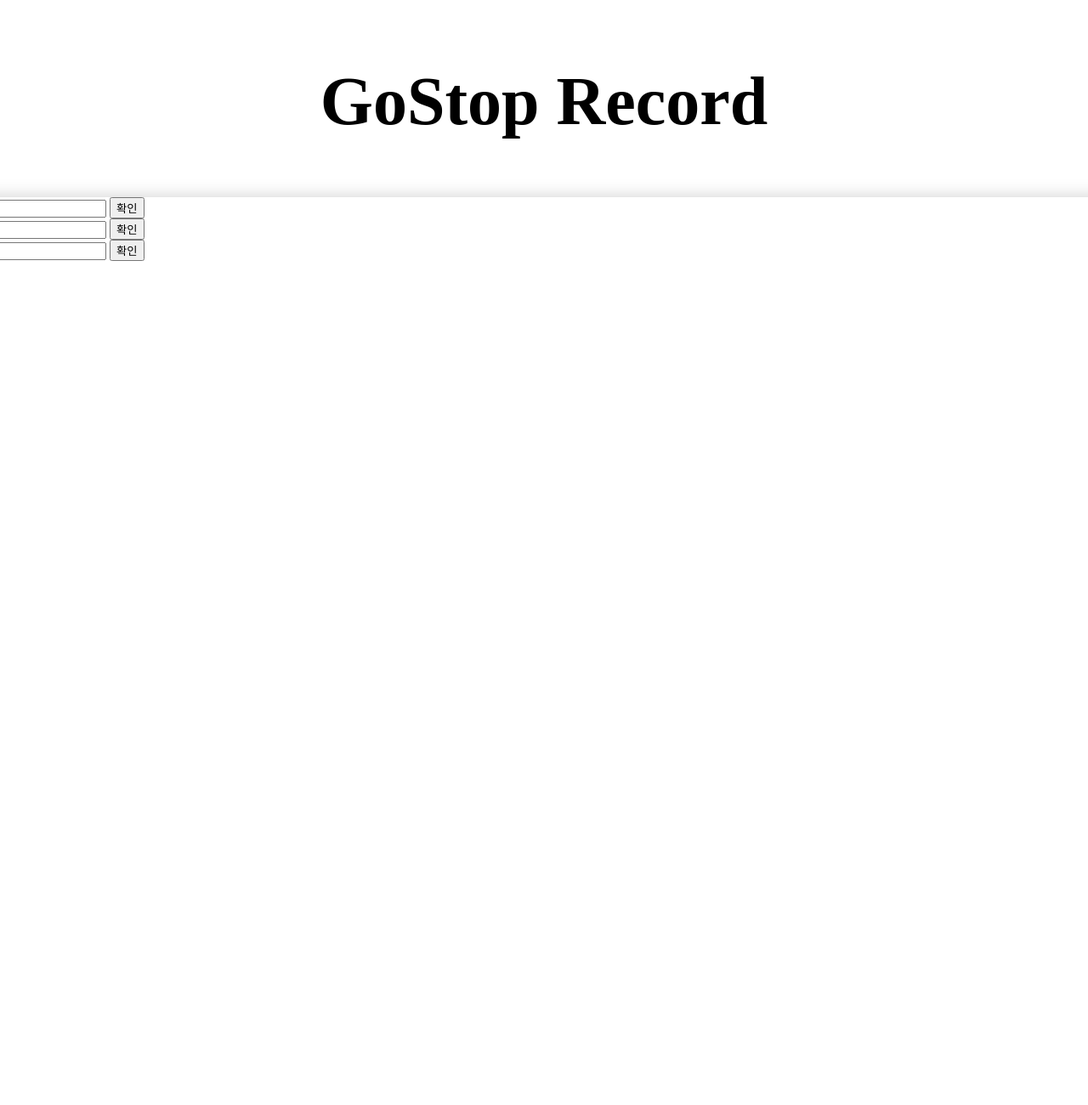
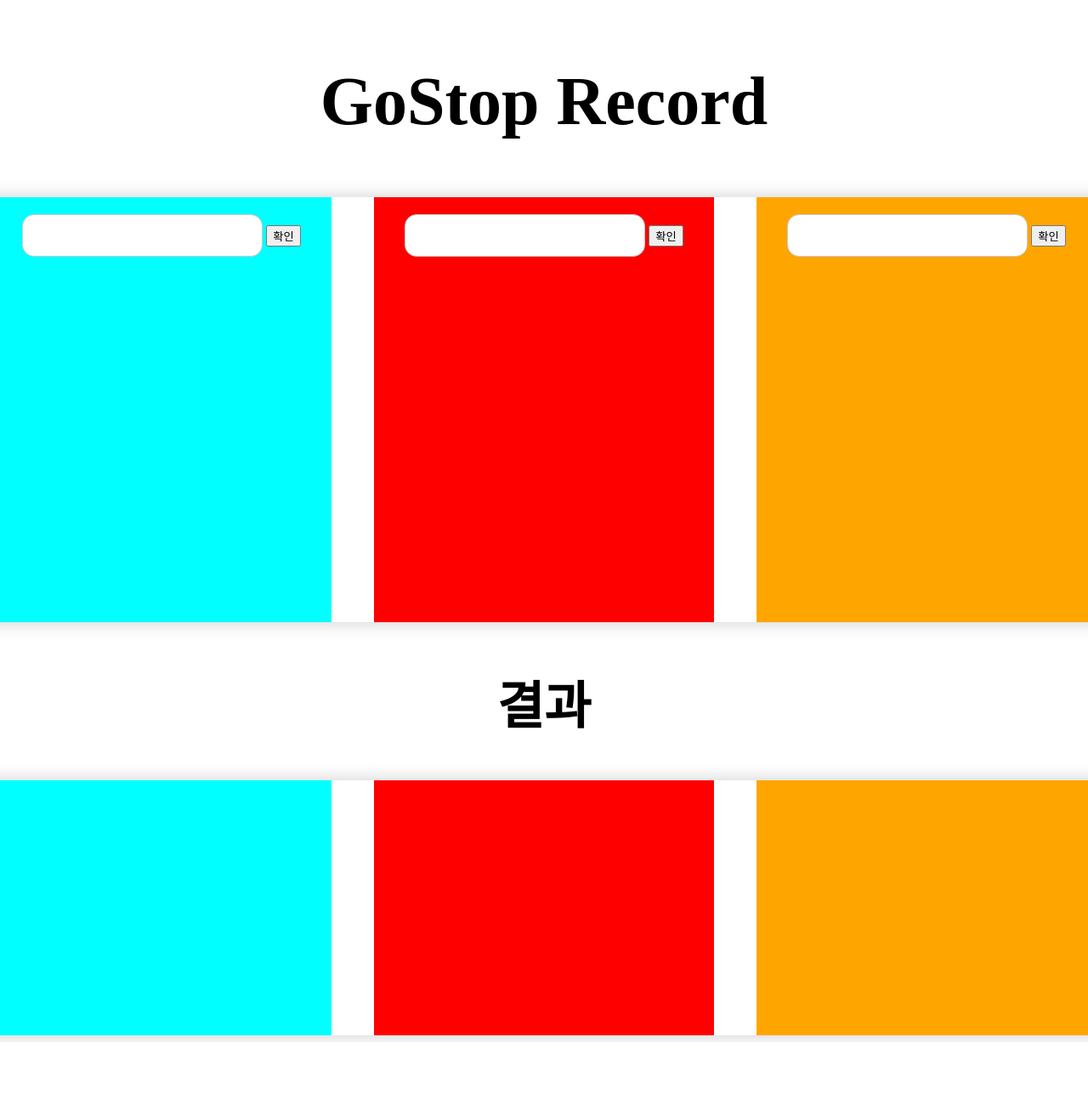
Before and after one commit to Eundaa/GoStopRecord, a plain HTML site: page index.html in a window 1280 px wide. Shown: the top 1300 px of the page at 85% size. After the commit the page ends 1226 px from the top, so only its background shows below. Drawn offline with Linux system fonts and the light colour scheme.

Commit message:
[2021.09.23] 레이아웃 기본 css

```diff
--- a/style.css
+++ b/style.css
@@ -3,6 +3,11 @@
     padding: 0;
 } */
 
+/* HEADER */
+
+header h1 {
+  font-size: 80px;
+}
 
 /* WRAPPER */
 
@@ -13,14 +18,70 @@ section.wrapper {
 }
 
 article.contents {
+  display: flex;
+  justify-content: space-evenly;
   width: 1400px;
-    height: 1150px;
+  /* height: 1150px; */
   background-color: #fff;
   box-shadow: 0 0 20px rgba(0, 0, 0, 0.2);
 }
 
-/* HEADER */
+.records {
+  display: flex;
+  flex-direction: column;
+  align-items: center;
+  width: 400px;
+  height: 500px;
+}
 
-header h1 {
-    font-size: 80px;
+#record1 {
+  background-color: aqua;
 }
+
+#record2 {
+  background-color: red;
+}
+
+#record3 {
+  background-color: orange;
+}
+
+.nameField {
+  height: 50px;
+  font-size: 20px;
+  color: #555;
+  font-weight: 400;
+  padding-left: 14px;
+  border: 1px solid #cacaca;
+  margin-top: 20px;
+  border-radius: 14px;
+}
+
+.nameField:focus {
+  outline: none;
+}
+
+/* RESULT */
+.resultHeader {
+  font-size: 40px;
+}
+
+.results {
+  display: flex;
+  flex-direction: column;
+  align-items: center;
+  width: 400px;
+  height: 300px;
+}
+
+#result1 {
+  background-color: aqua;
+}
+
+#result2 {
+  background-color: red;
+}
+
+#result3 {
+  background-color: orange;
+}
```
Lines whose indentation alone changed are shown as unchanged.
